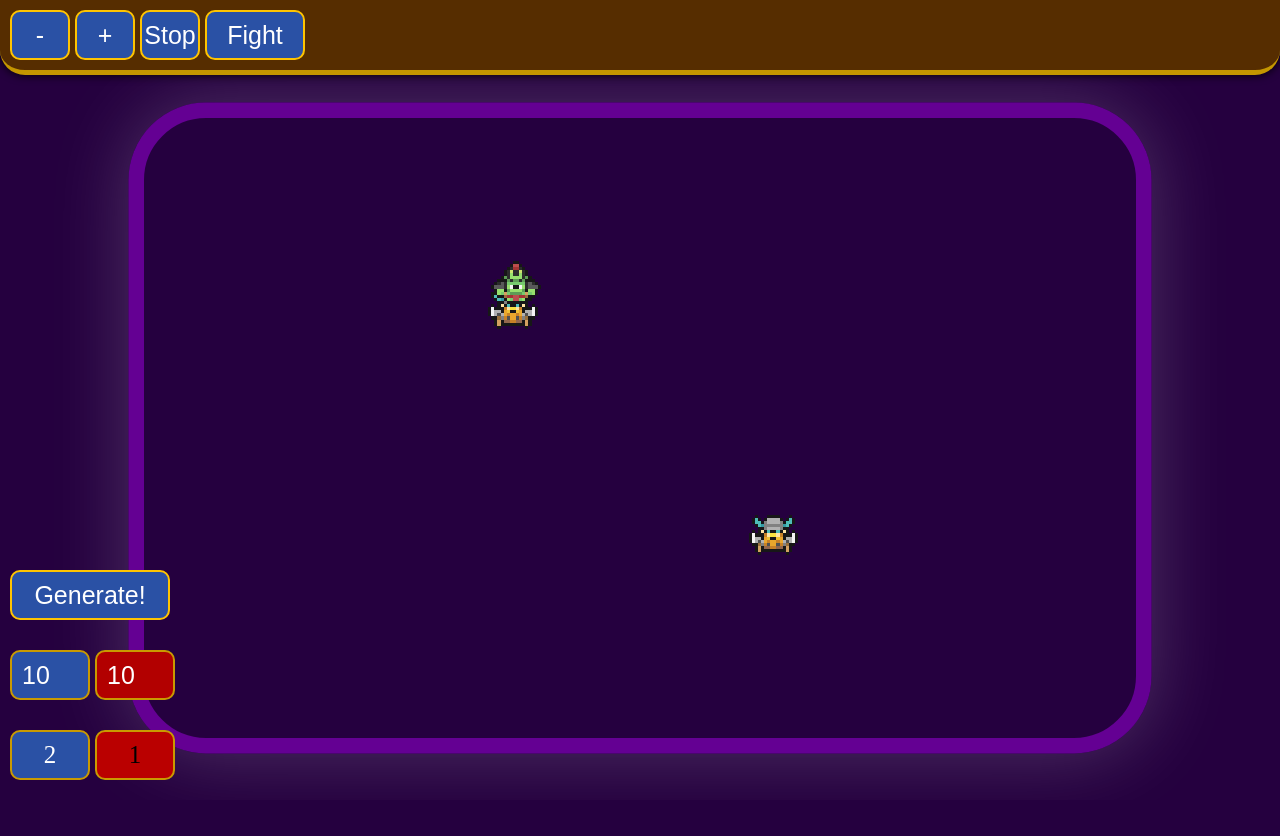
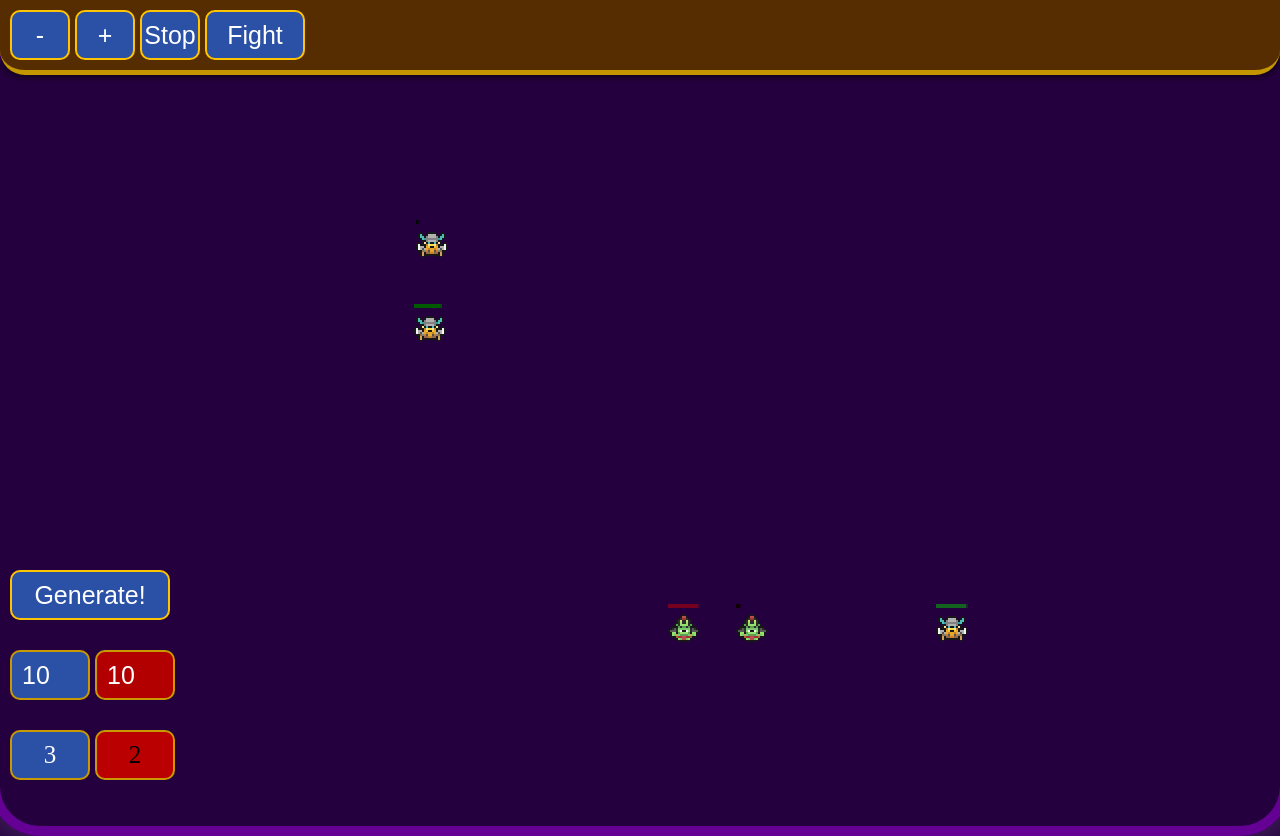
Before and after one commit to CharlesSBL/RTS_full_Game, a website built with Vite: page vite-project/index.html in a window 1280 px wide. Both pictures are taken after a click on the button "Fight". Before the commit the page ends 800 px from the top, so only its background shows below. Built offline with nearby package versions, Linux system fonts and the light colour scheme; files whose address does not match are found by name.

Commit message:
UP_07 Added hp line and better hitbox

```diff
--- a/vite-project/index.html
+++ b/vite-project/index.html
@@ -21,6 +21,8 @@
       <button id="btnPlus">+</button>
       <button id="btnMinus">-</button>
     </div>
-    <canvas id="app"></canvas>
+    <div id="test">
+      <canvas id="app"></canvas>
+    </div>
   </body>
 </html>
--- a/vite-project/src/Components/Functions/ClickUnitFunctions.ts
+++ b/vite-project/src/Components/Functions/ClickUnitFunctions.ts
@@ -70,8 +70,8 @@ export function ClickUnitFunctions(
     // audio5.pause();
   };
 
-  let number = 3.1;
-  canvas.style.transform = "scale(3.1)";
+  let number = 2;
+  canvas.style.transform = "scale(2)";
   const handlePlusClick = () => {
     canvas.style.transform = `scale(${(number += 0.2)})`;
   };
--- a/vite-project/src/Components/Functions/GenWarriors.ts
+++ b/vite-project/src/Components/Functions/GenWarriors.ts
@@ -72,7 +72,7 @@ export function GenWarriors(
       //   setting army side
       colorSide,
       AllWarriorsArr,
-      RandomNum(10) + 5
+      1
     );
     myInfoArr.push(newWarrior);
     AllWarriorsArr.push(newWarrior);
--- a/vite-project/src/Components/GameObject/Block.ts
+++ b/vite-project/src/Components/GameObject/Block.ts
@@ -44,13 +44,23 @@ export default class Block extends GameObject {
     ctx.fillRect(this.x, this.y, this.unitSize, this.unitSize);
   }
 
-  public render(image: HTMLImageElement): void {
+  public render(
+    image: HTMLImageElement,
+    liveMeter: number,
+    lvlMeter: number
+  ): void {
     const ctx = this.getCtx().ctx;
     if (!ctx || !this.x || !this.y || !this.unitSize) {
       return;
     }
+
     ctx.fillStyle = this.color;
-    // ctx.fillRect(this.x, this.y, this.unitSize, this.unitSize);
+    ctx.fillRect(
+      this.x,
+      this.y - this.unitSize / 2,
+      liveMeter / 6.5,
+      this.unitSize / 4
+    );
     ctx.drawImage(
       image, // image
       0, // position of starting cut
--- a/vite-project/src/Components/GameObject/Warrior.ts
+++ b/vite-project/src/Components/GameObject/Warrior.ts
@@ -60,7 +60,7 @@ export default class Warrior extends Bot {
 
   // metoda ukazuje statystyki unita
   public getWarriorInfo() {
-    console.log(this.lvl, this.hp, this.dmg, this.armor);
+    return { lvl: this.lvl, hp: this.hp, dmg: this.dmg, armor: this.armor };
   }
 
   // sprawdza czy jest nadal zywy, jesli jest, to ma isc dalej
@@ -90,22 +90,26 @@ export default class Warrior extends Bot {
   // sprawdza czy jest juz wyliczona odleglosc do najblizszego wroga
   // i czy jest blisko niego
   private canAttack() {
-    return (
-      this.enemyOdleglosc !== undefined &&
-      this.enemyOdleglosc < this.getUnitInfo().unitSize &&
-      this.enemy !== undefined
-    );
+    const enemy = this.enemy;
+    if (!enemy) {
+      return false;
+    }
+
+    const { x: enemyX, y: enemyY } = enemy.getUnitInfo();
+    const { x: myX, y: myY, unitSize } = this.getUnitInfo();
+
+    const distanceX = Math.abs(enemyX - myX);
+    const distanceY = Math.abs(enemyY - myY);
+
+    return distanceX < unitSize + 2 && distanceY < unitSize + 2;
   }
 
   private attack() {
     this.enemy!.hp = this.enemy!.hp + this.enemy!.armor - this.dmg;
-
     const enemyHp = this.enemy!.hp;
-
     const color = `rgba(${this.enemy!.armySide === "redArmy" ? enemyHp : 0}, ${
       this.enemy!.armySide === "blueArmy" ? enemyHp : 0
     }, 0, ${enemyHp})`;
-
     this.enemy!.setColor(color);
 
     if (enemyHp < 10) {
--- a/vite-project/src/main.ts
+++ b/vite-project/src/main.ts
@@ -20,19 +20,19 @@ function turnAudio() {
 document.addEventListener("DOMContentLoaded", () => {
   // ============================================ Canvas setup
   const canvas = document.getElementById("app") as HTMLCanvasElement;
-  canvas.width = window.innerWidth / 4;
-  canvas.height = window.innerHeight / 4;
+  canvas.width = window.innerWidth / 2;
+  canvas.height = window.innerHeight / 2;
   if (window.innerWidth < 1280) {
-    canvas.width = window.innerWidth;
-    canvas.height = window.innerHeight;
+    canvas.width = window.innerWidth / 4;
+    canvas.height = window.innerHeight / 4;
   }
 
   window.addEventListener("resize", () => {
-    canvas.width = window.innerWidth / 4;
-    canvas.height = window.innerHeight / 4;
+    canvas.width = window.innerWidth / 2;
+    canvas.height = window.innerHeight / 2;
     if (window.innerWidth < 1280) {
-      canvas.width = window.innerWidth;
-      canvas.height = window.innerHeight;
+      canvas.width = window.innerWidth / 4;
+      canvas.height = window.innerHeight / 4;
     }
   });
 
@@ -107,9 +107,17 @@ document.addEventListener("DOMContentLoaded", () => {
           myInfoArr.forEach((item) => {
             const warrior = item as Warrior;
             if (warrior.armySide == "redArmy") {
-              warrior.render(image2);
+              warrior.render(
+                image2,
+                warrior.getWarriorInfo().hp,
+                warrior.getWarriorInfo().lvl
+              );
             } else {
-              warrior.render(image1);
+              warrior.render(
+                image1,
+                warrior.getWarriorInfo().hp,
+                warrior.getWarriorInfo().lvl
+              );
             }
 
             if (orderState.sign == 0) {
--- a/vite-project/src/style.scss
+++ b/vite-project/src/style.scss
@@ -13,7 +13,7 @@ body {
 }
 
 #menu {
-  position: absolute;
+  position: fixed;
   z-index: 1;
   width: 100%;
   height: 75px;
```
